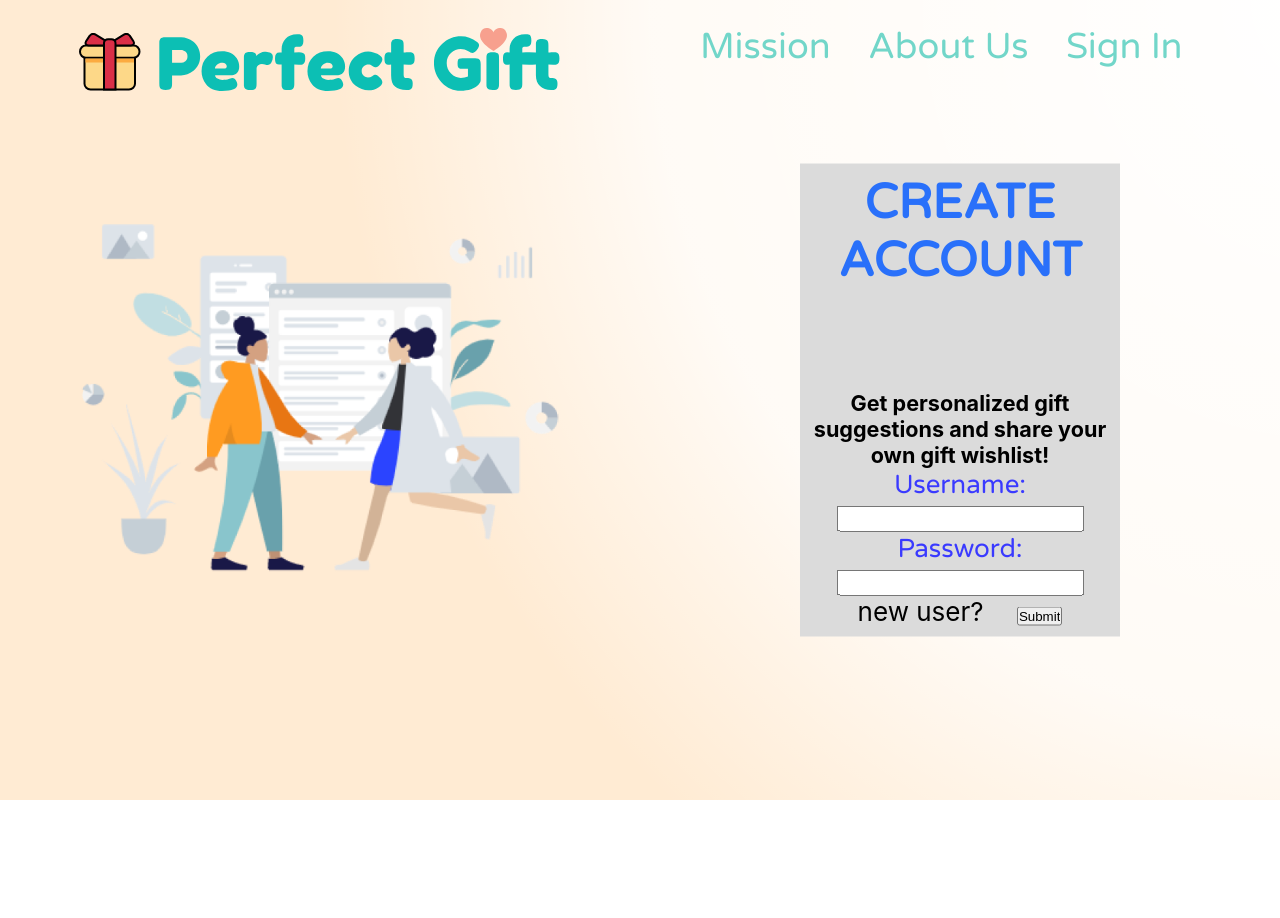
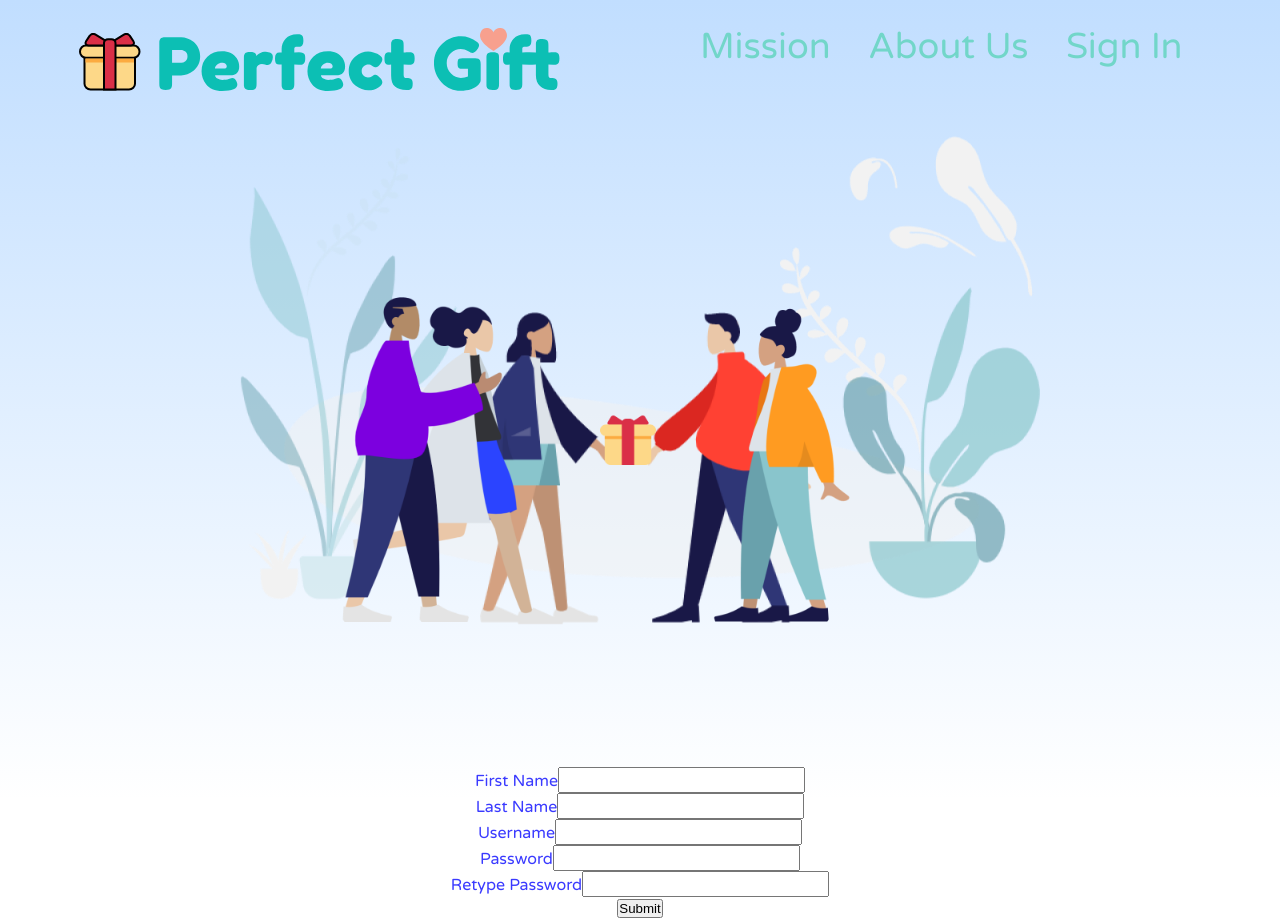
Before and after one commit to venuswku/perfect-gift, a React (Create React App) app: page /create_account in a window 1280 px wide. Before the commit the page ends 800 px from the top, so only its background shows below. Built offline with nearby package versions, Linux system fonts and the light colour scheme.

Commit message:
add create_account image and basic fields

```diff
--- /dev/null
+++ b/src/pages/Create_Account.css
@@ -0,0 +1,31 @@
+/* background */
+
+/* Auto Layout */
+.create_account-header{
+  display: flex;
+  flex-direction: column;
+  align-items: center;
+  padding: 10px;
+
+  position: absolute;
+  left: 0%;
+  right: 0%;
+  top: 0%;
+  bottom: 0%;
+
+  background: linear-gradient(180deg, #C1DEFF 0%, rgba(255, 255, 255, 0) 100%), #FFFFFF;
+}
+
+.loginFont {
+  font-size: 12 px;
+  font-family: 'Varela Round';
+  color: rgb(58, 58, 255) ;
+}
+
+.loginTextbox {
+  font-size:14pt;
+}
+
+.createAccountPic {
+  transform: scale(0.8);
+}
--- a/src/pages/Create_Account.js
+++ b/src/pages/Create_Account.js
@@ -1,55 +1,56 @@
 import React from 'react';
 import { Link } from 'react-router-dom';
 import '../App.css';
-import './Login.css';
-import loginImage from '../images/login_image.png';
+import './Create_Account.css';
+import createAccountImage from '../images/create_account_image.png';
 import PerfectGiftLogo from '../images/website_logo.svg';
 
 
-function Login() {
+function Create_Account() {
     return (
         <div className="App">
-            <header className="App-header">
+            <header className="create_account-header">
                 {/* right half of the screen */}
                 <div class="split right">
                     <p className="row"><Link to="/mission">Mission &nbsp; &nbsp;</Link></p>
                     <p className="row"><Link to="/about">About Us &nbsp; &nbsp;</Link></p>
                     <p className="row"><Link to="/login">Sign In &nbsp; &nbsp;</Link></p>
-                    <div class="centered">
-                        <div class="box">
-                            <h2 class="blueText">CREATE ACCOUNT</h2>
-                            <h5>Get personalized gift suggestions and share your own gift wishlist!</h5>
 
-                                <form>
-                                    <label for='username' class='loginFont'>Username:</label>
-                                    <input type='text' name='username' class='loginTextbox'></input>
-                                    <label for='password' class='loginFont'>Password:</label>
-                                    <input type='text' name='password' class='loginTextbox'></input>
-                                    <br/>
-                                    new user? &emsp;
-                                    <input type='submit' value='Submit'></input>
-                                </form>
+                </div>
+
+                <div class="split left">
+                    <Link to="/"><img src={PerfectGiftLogo} alt="Logo" /></Link>
+                </div>
+
+                <div class='centered'>
+                    <p className="blueText">Create an Account </p>
+                    <img src={createAccountImage} alt="the gifters" className='createAccountPic' />
+
+                    <form>
+                        <label for='first_name' class='loginFont'>First Name</label>
+                        <input type='text' name='first_name' class='loginTextbox'></input>
+                        <br />
+                        <label for='last_name' class='loginFont'>Last Name</label>
+                        <input type='text' name='last_name' class='loginTextbox'></input>
+                        <br/>
+                        <label for='username' class='loginFont'>Username</label>
+                        <input type='text' name='username' class='loginTextbox'></input>
+                        <br/>
+                        <label for='password' class='loginFont'>Password</label>
+                        <input type='text' name='password' class='loginTextbox'></input>
+                        <br/>
+                        <label for='verify_password' class='loginFont'>Retype Password</label>
+                        <input type='text' name='verify_password' class='loginTextbox'></input>
+                        <br/>
+                        <input type='submit' value='Submit'></input>
+                    </form>
+                </div>
 
 
-
-
-                        </div>
-
-                    </div>
-                </div>
-                {/* logo + login image */}
-
-                <div class="split left">
-                    {/* <PerfectGiftLogo className="logo" /> */}
-                    <Link to="/"><img src={PerfectGiftLogo} alt="Logo" /></Link>
-                    <div class="centered">
-                        <img src={loginImage} alt="connect with others" className='loginPic' />
-                    </div>
-                </div>
 
             </header>
         </div>
     );
 }
 
-export default Login;
+export default Create_Account;
```
Also changed, not shown: src/images/create_account_image.png (added).
